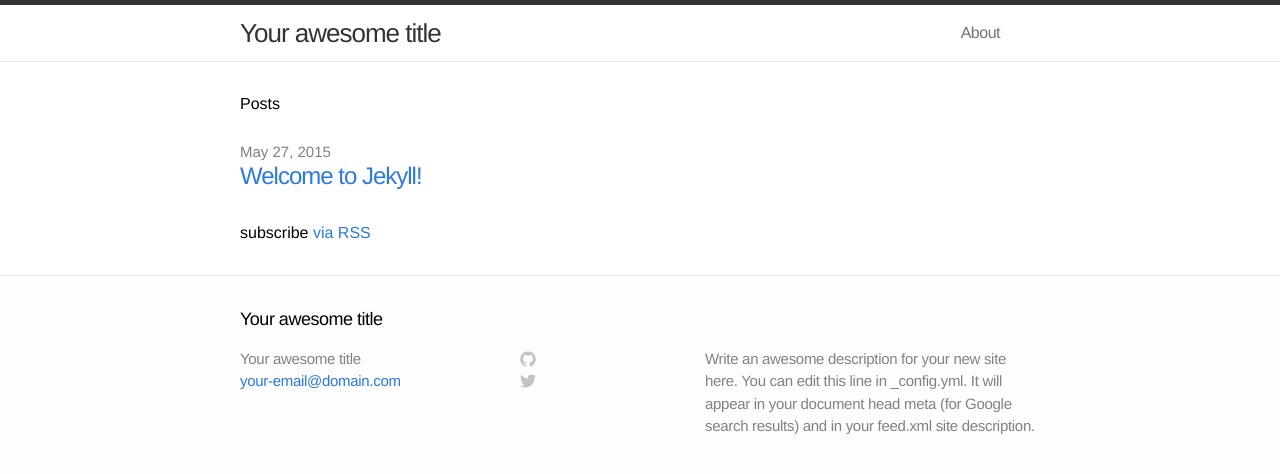
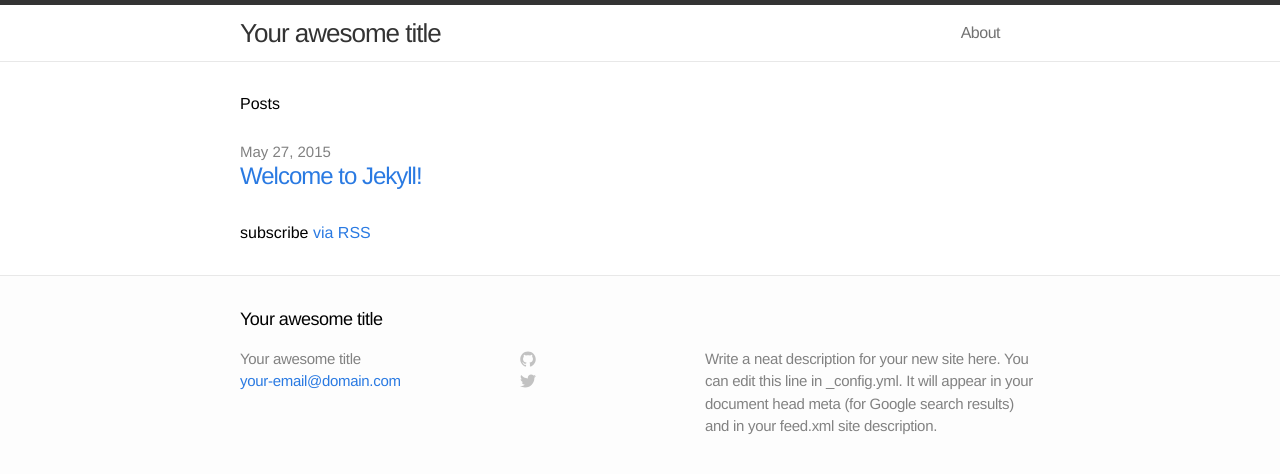
Before and after one commit to AkashMalhotra/jekyllTest, a Jekyll site: the page built from index.html, in a window 1280 px wide. Shown: the top 474 px of the page. Built offline with Jekyll 4.4.1, drawn with Linux system fonts in a browser that asks for light colours.

Commit message:
update descrip

```diff
--- a/_config.yml
+++ b/_config.yml
@@ -1,7 +1,7 @@
 # Site settings
 title: Your awesome title
 email: your-email@domain.com
-description: "Write an awesome description for your new site here. You can edit this line in _config.yml. It will appear in your document head meta (for Google search results) and in your feed.xml site description."
+description: "Write a  neat description for your new site here. You can edit this line in _config.yml. It will appear in your document head meta (for Google search results) and in your feed.xml site description."
 baseurl: ""
 url: "http://yourdomain.com"
 
```
